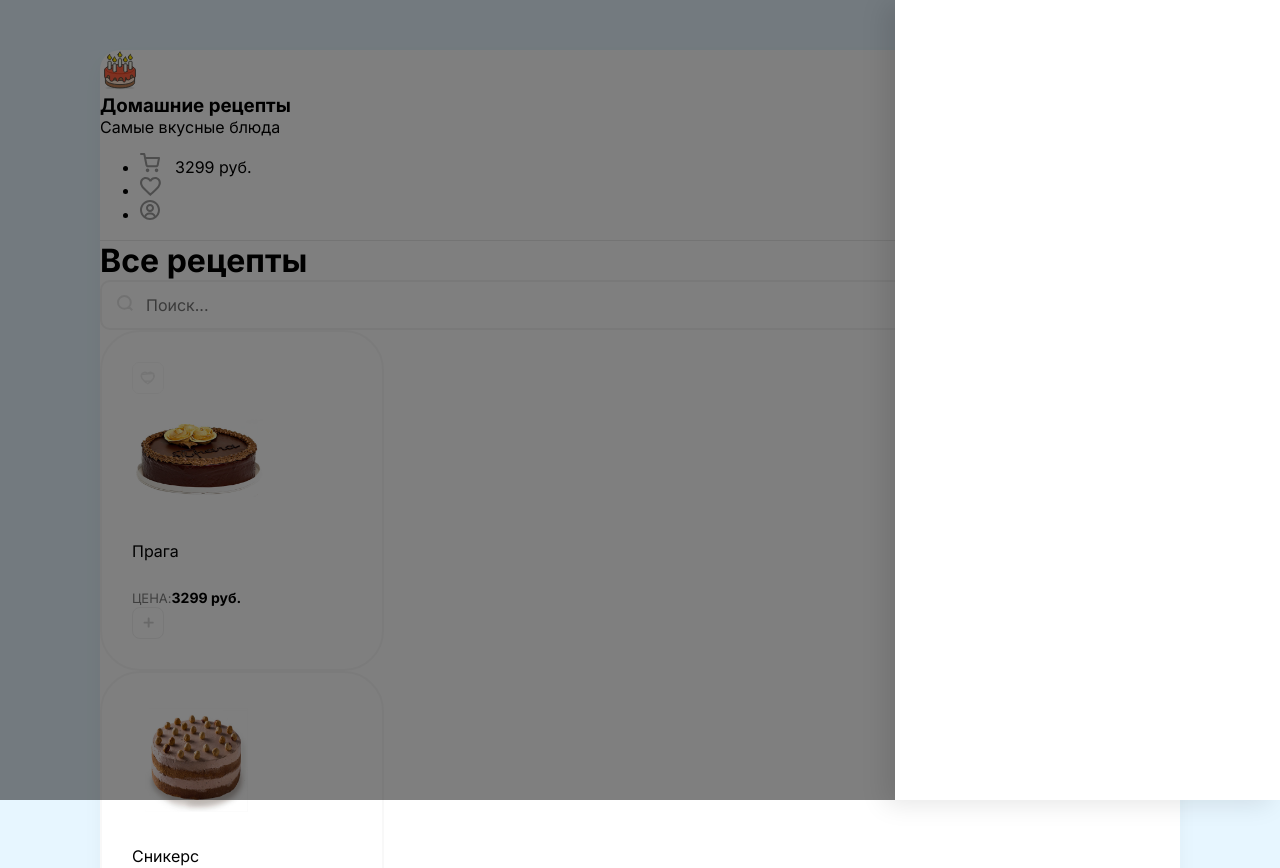
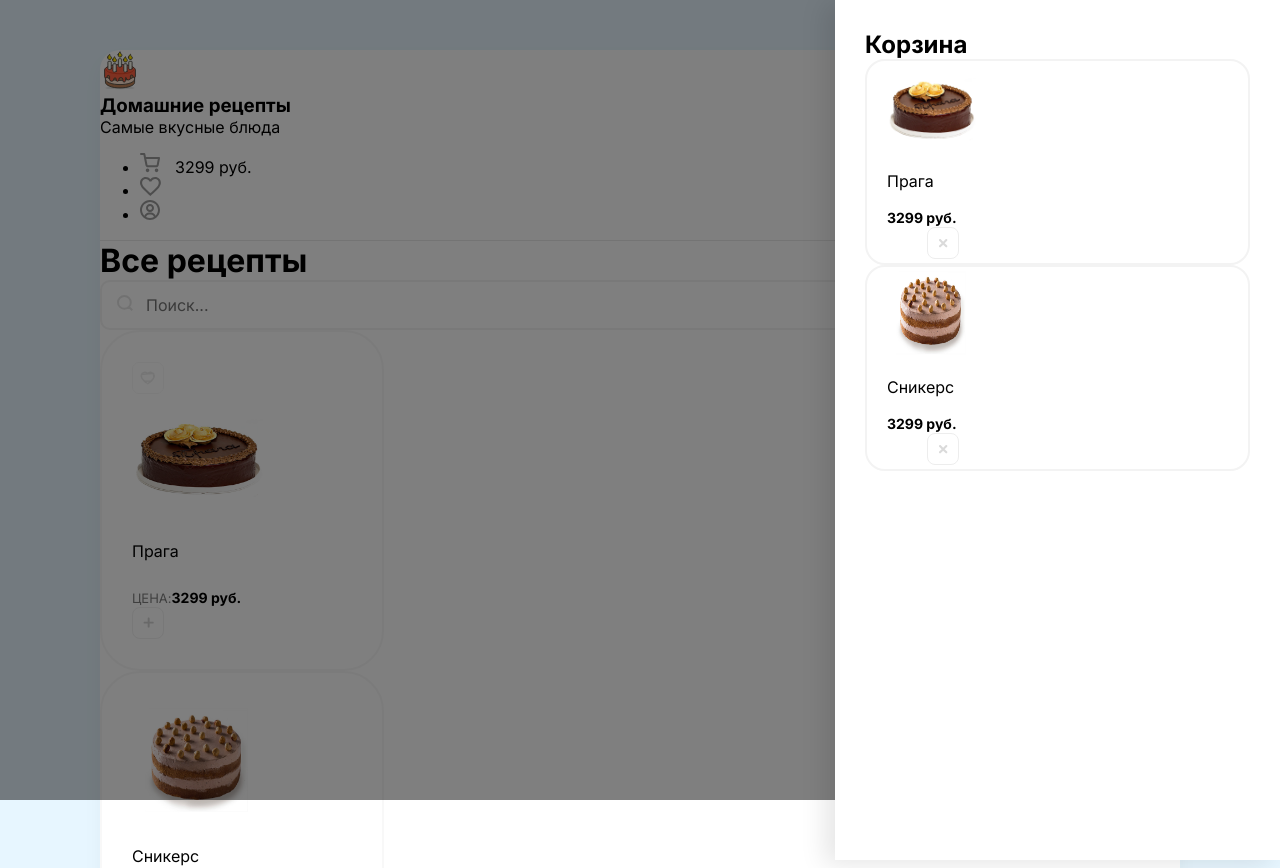
Before and after one commit to AndreyZaytsev90/Online-store, a React (Create React App) app in the folder my-online-store/: page / in a window 1280 px wide. Shown: the top 868 px of the page. Built offline with nearby package versions, Linux system fonts and the light colour scheme.

Commit message:
Change files

```diff
--- a/my-online-store/src/App.tsx
+++ b/my-online-store/src/App.tsx
@@ -5,8 +5,37 @@ function App() {
     return (
         <div className="wrapper clear">
             <div className="overlay">
-                <div className="drawer"></div>
-                {/*35.44*/}
+                <div className="drawer">
+                    <h2 className={"mb-30"}>Корзина</h2>
+
+                    <div className="cartItem d-flex align-center mb-30">
+                        <img className={"mr-20"}
+                             width={90}
+                             height={90}
+                             src="/cakes/praha.jpg"
+                             alt="Прага"/>
+                        <div className={"mr-20 mb-15"}>
+                            <p className={"mb-5"}>Прага</p>
+                            <b>3299 руб.</b>
+                        </div>
+                        <img className={"removeButton"} src="/img/button-remove.svg" alt="remove"/>
+                    </div>
+
+                    <div className="cartItem d-flex align-center">
+                        <img className={"mr-20"}
+                             width={90}
+                             height={90}
+                             src="/cakes/snikers.jpg"
+                             alt="Прага"/>
+                        <div className={"mr-20 mb-15"}>
+                            <p className={"mb-5"}>Сникерс</p>
+                            <b>3299 руб.</b>
+                        </div>
+                        <img className={"removeButton"} src="/img/button-remove.svg" alt="remove"/>
+                    </div>
+
+                </div>
+
             </div>
 
 
--- a/my-online-store/src/index.scss
+++ b/my-online-store/src/index.scss
@@ -114,4 +114,36 @@ ul {
   height: 100%;
   background: #FFFFFF;
   box-shadow: -10px 4px 24px rgba(0, 0, 0, 0.1);
+  padding: 30px;
+
+  h2 {
+    margin: 0;
+    font-size: 24px;
+  }
 }
+
+.cartItem {
+  border: 2px solid #F3F3F3;
+  border-radius: 20px;
+  overflow: hidden;
+  padding: 0 20px;
+
+  p {
+    font-size: 16px;
+  }
+
+  b {
+    font-size: 14px;
+  }
+
+  .removeButton {
+    opacity: 0.5;
+    transition: opacity 0.2s ease-in-out;
+    cursor: pointer;
+    margin-left: 40px;
+
+    &:hover {
+      opacity: 1;
+    }
+  }
+}
```
